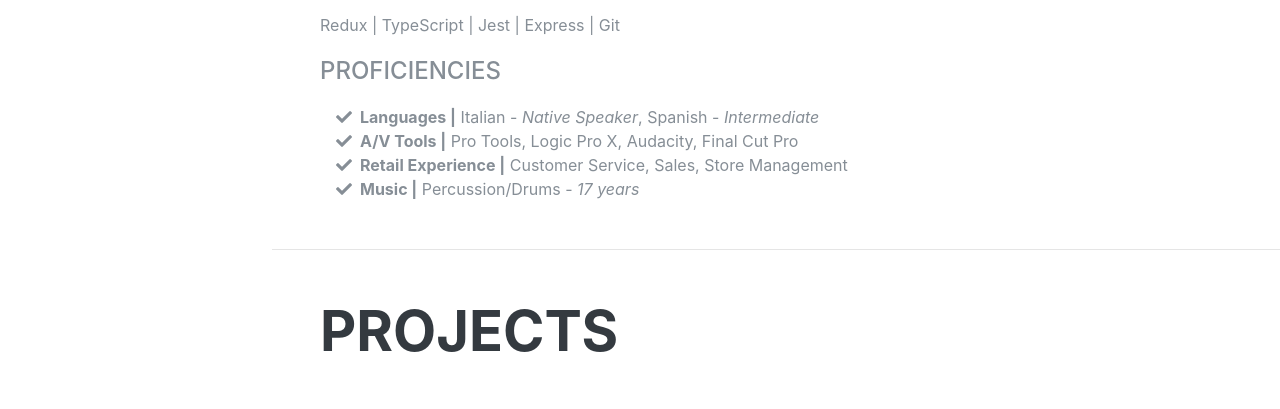
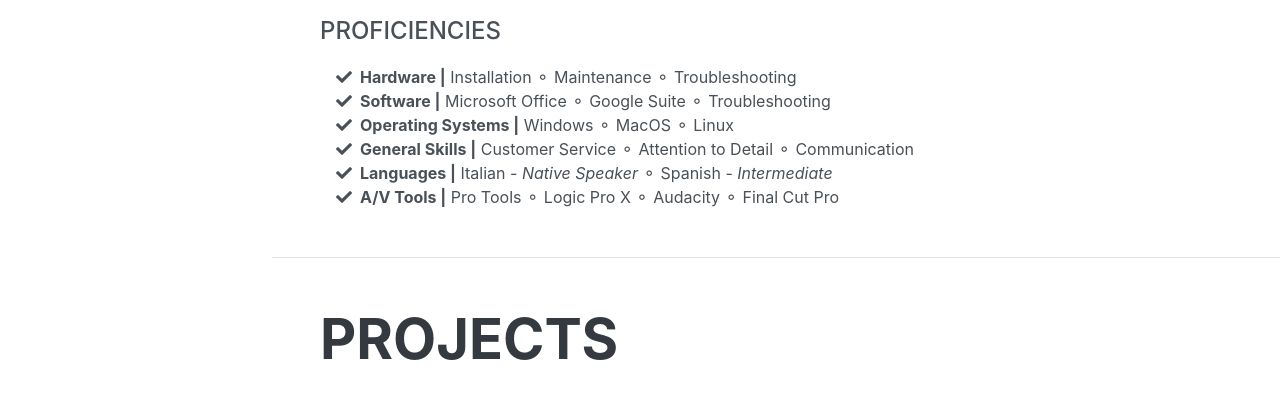
Before and after one commit to Giagnus64/Resume-Portfolio, a Gatsby site: page / in a window 1280 px wide. Shown: the part 850-1259 px from the top of the page. Built offline with nearby package versions, Linux system fonts and the light colour scheme; Gatsby itself is replaced by a stand-in of ours; a web font is replaced by a local one.

Commit message:
changed skills section

```diff
--- a/src/assets/sass/_global.scss
+++ b/src/assets/sass/_global.scss
@@ -3,7 +3,7 @@
 body {
   @include body-font;
   padding-top: 54px;
-  color: $gray-600;
+  color: $gray-700;
 }
 @media (min-width: 992px) {
   body {
--- a/src/pages/index.js
+++ b/src/pages/index.js
@@ -81,28 +81,36 @@
               </i>
             </li>
           </ul>
-          <p>Redux | TypeScript | Jest | Express | Git</p>
+
 
           <div className="subheading mb-3">Proficiencies</div>
           <ul className="fa-ul mb-0">
             <li>
+                <i className="fa-li fa fa-check"></i>
+                <strong>Hardware |</strong> Installation &#9900; Maintenance &#9900; Troubleshooting
+            </li>
+            <li>
+                <i className="fa-li fa fa-check"></i>
+                <strong>Software |</strong> Microsoft Office &#9900; Google Suite &#9900; Troubleshooting
+            </li>
+            <li>
               <i className="fa-li fa fa-check"></i>
-              <strong>Languages |</strong> Italian - <em>Native Speaker</em>,
+              <strong>Operating Systems |</strong> Windows &#9900; MacOS &#9900; Linux
+          </li>
+            <li>
+              <i className="fa-li fa fa-check"></i>
+              <strong>General Skills |</strong> Customer Service &#9900; Attention to Detail &#9900;
+              Communication
+            </li>
+            <li>
+              <i className="fa-li fa fa-check"></i>
+              <strong>Languages |</strong> Italian - <em>Native Speaker</em> &#9900;
               Spanish - <em>Intermediate</em>
             </li>
             <li>
               <i className="fa-li fa fa-check"></i>
-              <strong>A/V Tools |</strong> Pro Tools, Logic Pro X, Audacity,
+              <strong>A/V Tools |</strong> Pro Tools &#9900; Logic Pro X &#9900; Audacity &#9900;
               Final Cut Pro
-            </li>
-            <li>
-              <i className="fa-li fa fa-check"></i>
-              <strong>Retail Experience |</strong> Customer Service, Sales,
-              Store Management
-            </li>
-            <li>
-              <i className="fa-li fa fa-check"></i>
-              <strong>Music |</strong> Percussion/Drums - <em>17 years</em>
             </li>
           </ul>
         </div>
```
